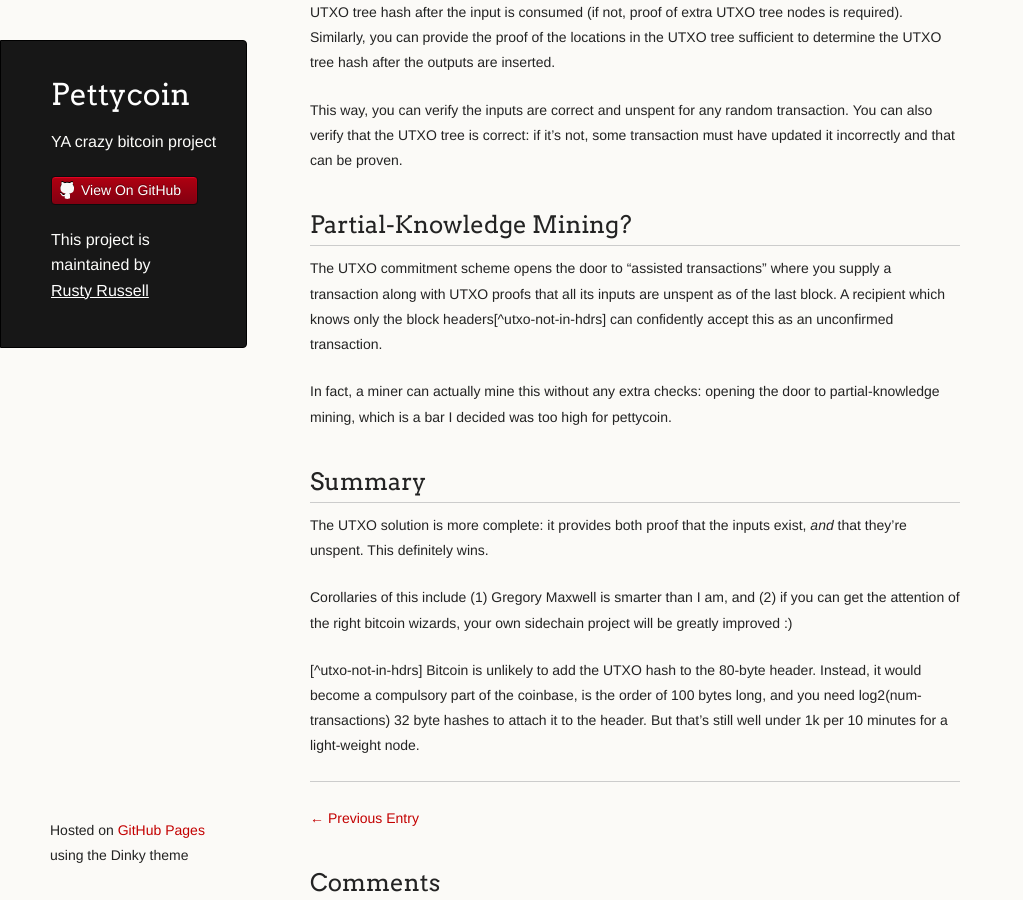
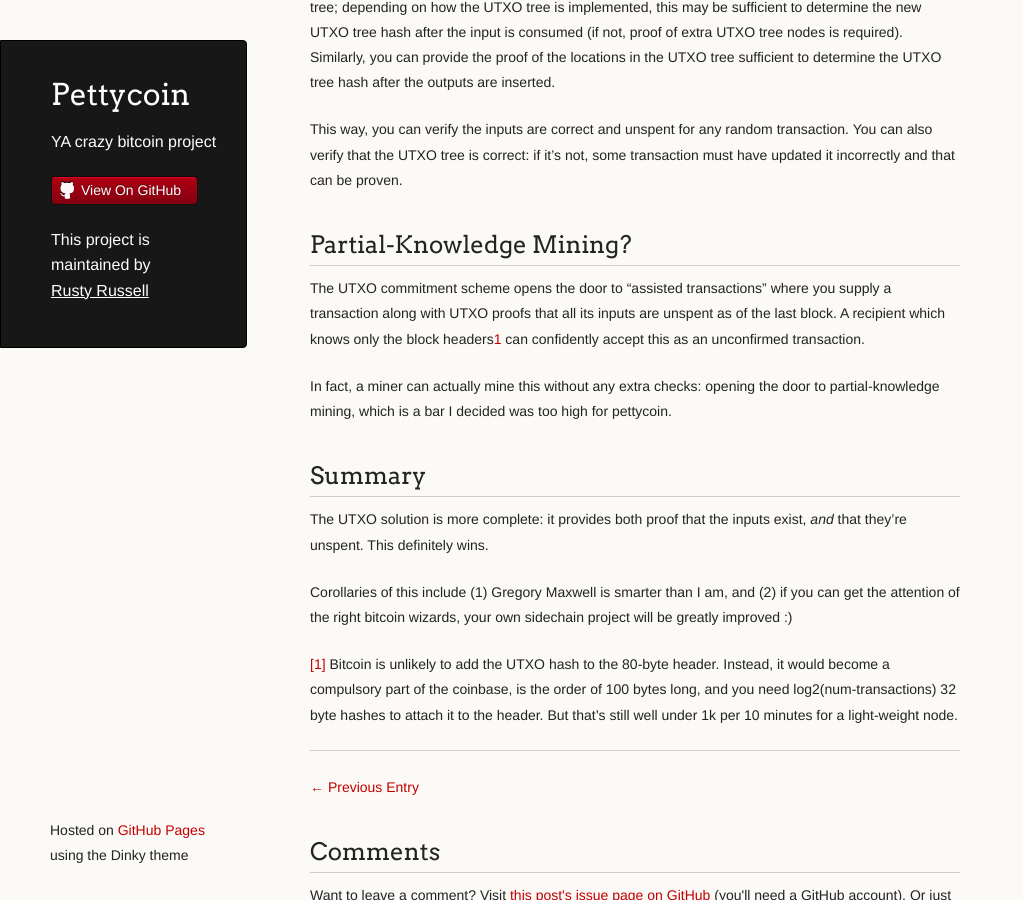
Before and after one commit to rustyrussell/pettycoin, a Jekyll site: the page built from _posts/2014-11-29-Pettycoin-Revisted-Part-I:-UTXO-Commitments.md, in a window 1280 px wide and 900 px high, scrolled down 1563 px. Shown: the whole window, without its empty margins (0-1023 px from the left). Built offline with Jekyll 4.4.1, drawn with Linux system fonts in a browser that asks for light colours.

Commit message:
Fix footnote refs, adjust headings.
Signed-off-by: Rusty Russell <rusty@rustcorp.com.au>

```diff
--- a/_posts/2014-11-29-Pettycoin-Revisted-Part-I:-UTXO-Commitments.md
+++ b/_posts/2014-11-29-Pettycoin-Revisted-Part-I:-UTXO-Commitments.md
@@ -26,7 +26,7 @@
 compactly to someone who doesn't know every transaction: "you can't
 prove a negative".
 
-### Pettycoin's Solution ###
+## Pettycoin's Solution ##
 
 The miner inserts an index for each input into the block alongside the
 transaction: this says where the input transaction is.  This
@@ -38,7 +38,7 @@
 block), and the transaction where the input ref said it would be (with proof).
 You still need to detect double-spends in the traditional way, though.
 
-### The UTXO Committment Solution ###
+## The UTXO Committment Solution ##
 
 This is a bit more complicated, but it does more.  The scheme has
 several parts, the first of which is UTXO Committments; a seemingly
@@ -50,7 +50,7 @@
 and
 [Peter Todd has an implementation](https://github.com/petertodd/python-merbinnertree)).
 
-#### Background: UTXO Commitments in A Nutshell ####
+### Background: UTXO Commitments in A Nutshell ###
 
 The important part of bitcoin is the Unspent Transaction Outputs
 (UTXO): stuff which can still be used.  As you go through the blocks,
@@ -94,7 +94,7 @@
 The UTXO commitment scheme opens the door to "assisted transactions"
 where you supply a transaction along with UTXO proofs that all its
 inputs are unspent as of the last block.  A recipient which knows
-only the block headers[^utxo-not-in-hdrs] can confidently accept this as an
+only the block headers<sup>[1](#footnote-1)</sup> can confidently accept this as an
 unconfirmed transaction.
 
 In fact, a miner can actually mine this without any extra checks:
@@ -110,7 +110,7 @@
 and (2) if you can get the attention of the right bitcoin wizards,
 your own sidechain project will be greatly improved :)
 
-[^utxo-not-in-hdrs] Bitcoin is unlikely to add the UTXO hash to the
+<a name="footnote-1">[1]</a> Bitcoin is unlikely to add the UTXO hash to the
 80-byte header.  Instead, it would become a compulsory part of the
 coinbase, is the order of 100 bytes long, and you need
 log2(num-transactions) 32 byte hashes to attach it to the header.  But
```
